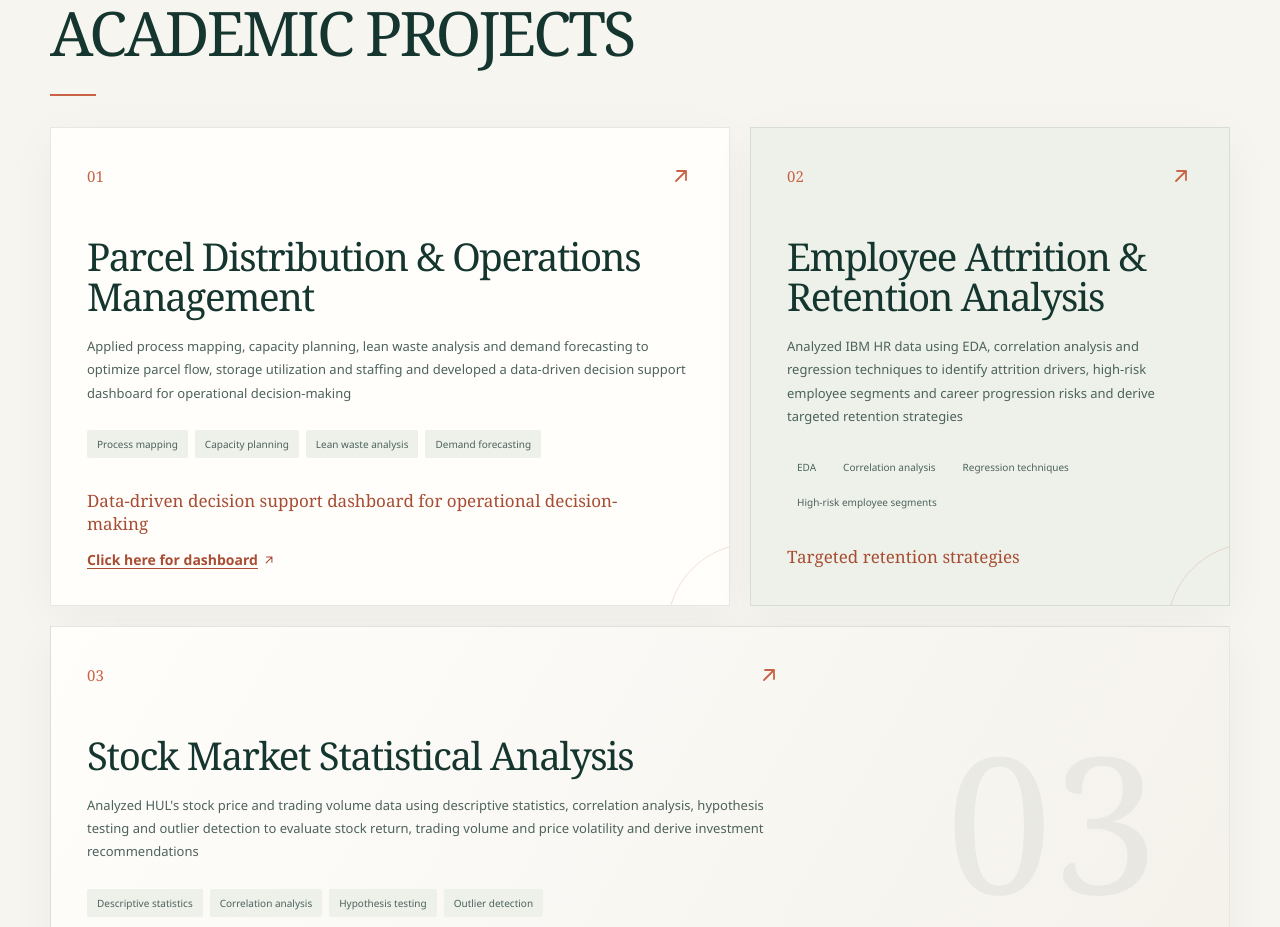
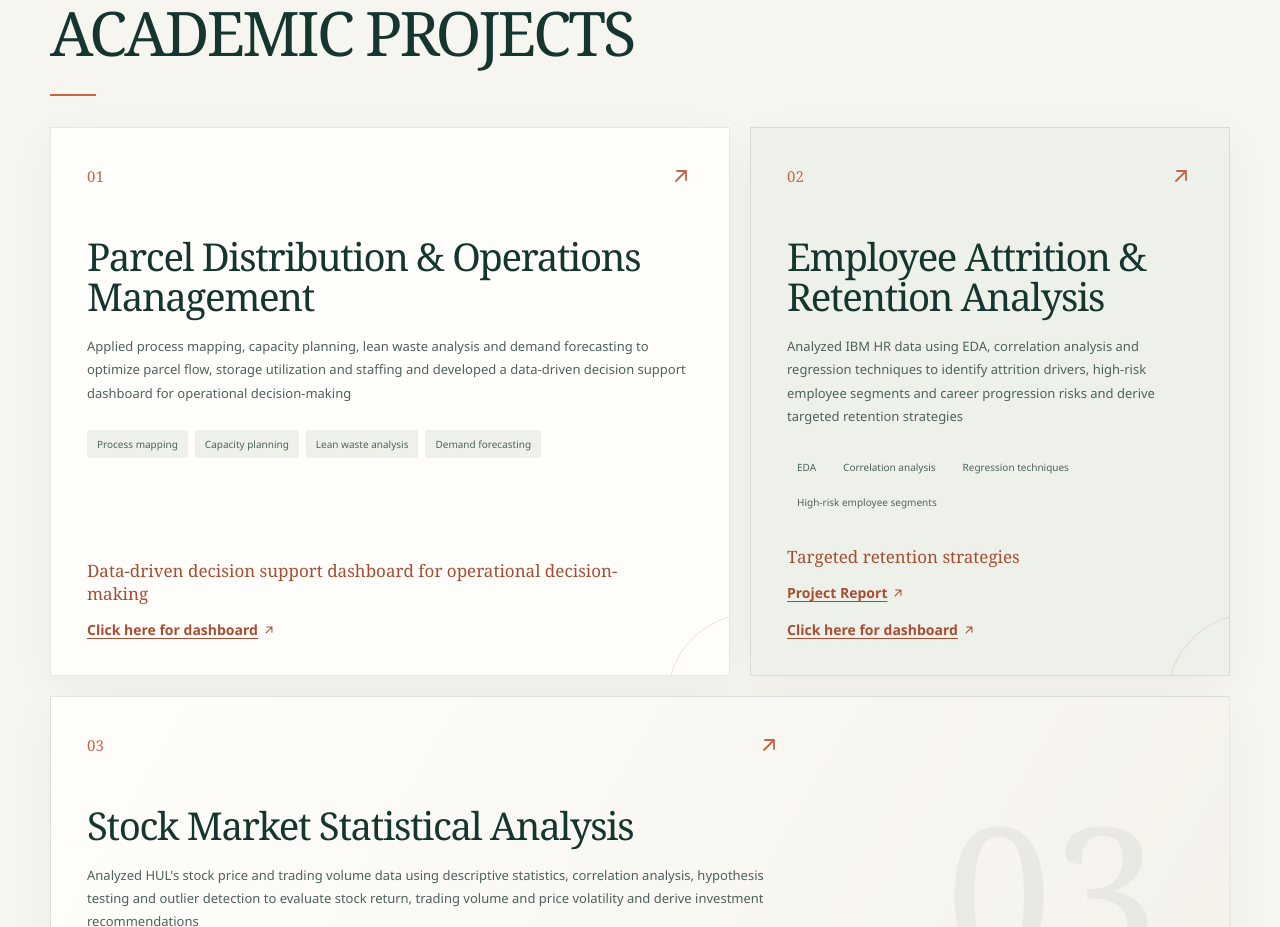
Before and after one commit to Anubhav-Bora/Dorothy-Bora-Portfolio, a Next.js app: page / in a window 1280 px wide. Shown: the part 1060-1987 px from the top of the page. Built offline with nearby package versions, Linux system fonts and the light colour scheme.

Commit message:
project link added

```diff
--- a/app/globals.css
+++ b/app/globals.css
@@ -326,6 +326,7 @@ button, a { -webkit-tap-highlight-color: transparent; }
 .case-card__outcome { max-width: 580px; margin-top: auto; padding-top: 30px; color: var(--accent-dark); font-family: var(--display); font-size: 17px; line-height: 1.35; font-weight: 500; }
 .case-card__link { display: inline-flex; align-items: center; gap: 4px; margin-top: 14px; font-size: 14px; font-weight: 600; color: var(--accent-dark); text-decoration: underline; text-underline-offset: 3px; transition: opacity 0.2s; }
 .case-card__link:hover { opacity: 0.7; }
+.case-card__links { display: flex; flex-direction: column; gap: 4px; }
 
 .qualification-table { border-top: 1px solid var(--ink); border-bottom: 1px solid var(--ink); }
 .qualification-table__head, .qualification-row { display: grid; grid-template-columns: 1fr 3fr 1fr .65fr; gap: 24px; align-items: center; }
--- a/app/page.tsx
+++ b/app/page.tsx
@@ -84,6 +84,26 @@ export default function Home() {
                 >
                   Click here for dashboard <ArrowUpRight size={14} />
                 </a>
+              )}
+              {index === 1 && (
+                <div className="case-card__links">
+                  <a
+                    href="/business-analytics-project-report.pdf"
+                    target="_blank"
+                    rel="noopener noreferrer"
+                    className="case-card__link"
+                  >
+                    Project Report <ArrowUpRight size={14} />
+                  </a>
+                  <a
+                    href="https://a4-employeeattrition.netlify.app/"
+                    target="_blank"
+                    rel="noopener noreferrer"
+                    className="case-card__link"
+                  >
+                    Click here for dashboard <ArrowUpRight size={14} />
+                  </a>
+                </div>
               )}
             </article>
           ))}
```
Also changed, not shown: 2 other files (tests, documents, lock files or other folders).
